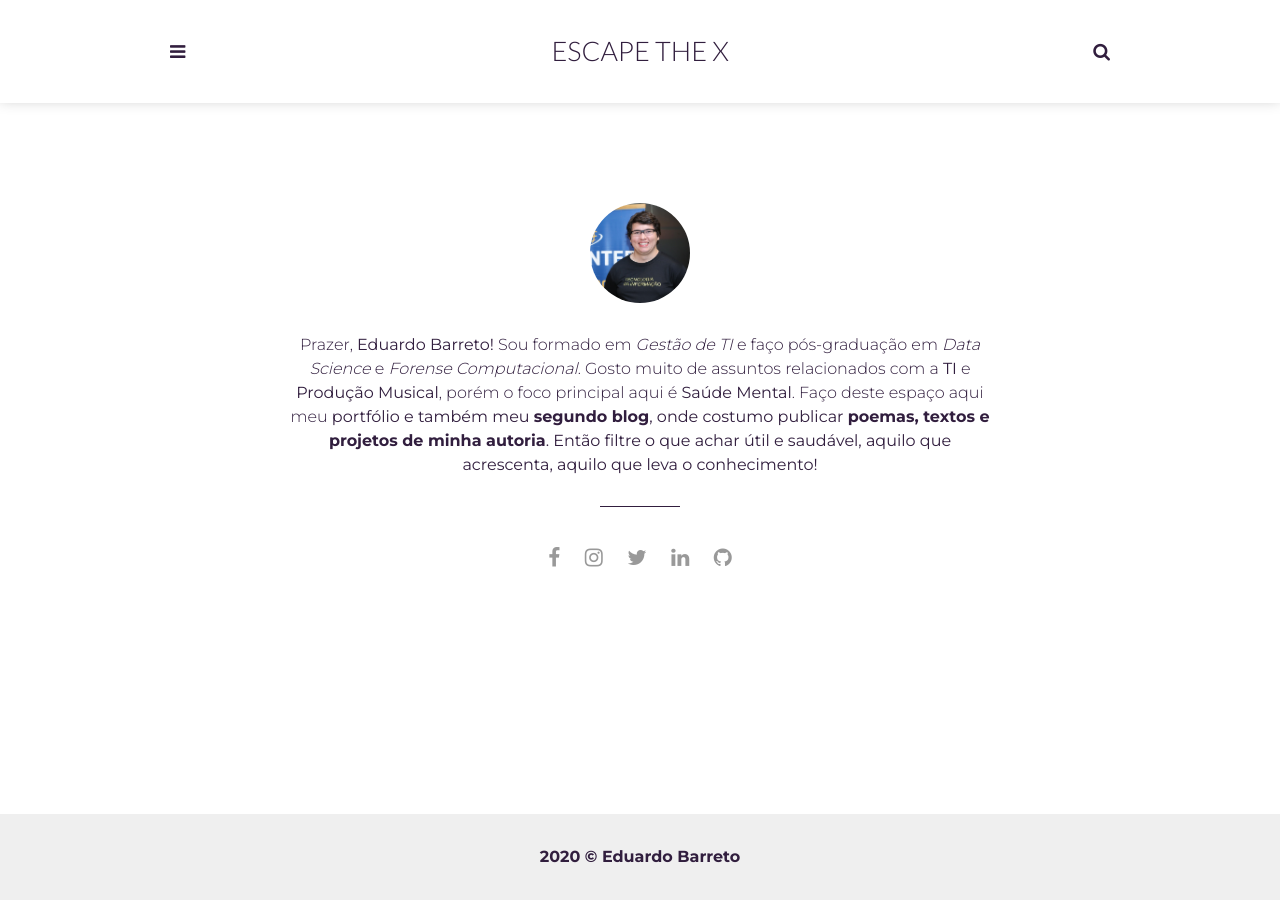
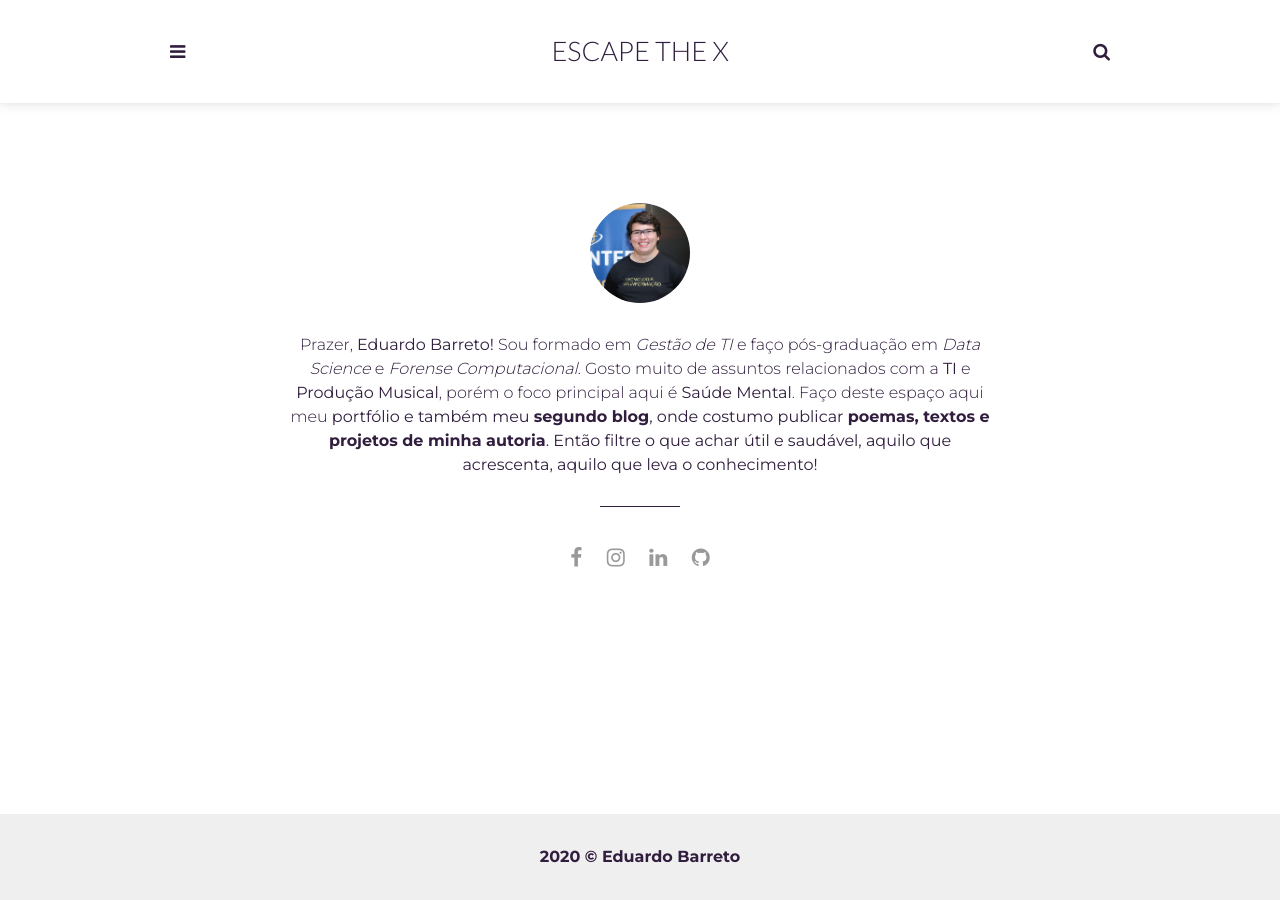
Before and after one commit to EscapeTheX/escapethex.github.io, a Jekyll site: the page built from _pages/about.html, in a window 1280 px wide. Built offline with Jekyll 4.4.1, drawn with Linux system fonts in a browser that asks for light colours.

Commit message:
Update about.html

```diff
--- a/_pages/about.html
+++ b/_pages/about.html
@@ -25,12 +25,6 @@
         <li class="instagram"><a href="https://instagram.com/" target="_blank"><i class="fa fa-instagram" aria-hidden="true"></i></a></li>
       {% endif %}
 
-      {% if site.twitter %}
-        <li class="twitter"><a href="https://twitter.com/{{site.twitter}}" target="_blank"><i class="fa fa-twitter"></i></a></li>
-      {% else %}
-        <li class="twitter"><a href="https://twitter.com/artemsheludko_" target="_blank"><i class="fa fa-twitter" aria-hidden="true"></i></a></li>
-      {% endif %}
-
       {% if site.linkedin %}
         <li class="linkedin"><a href="https://in.linkedin.com/in/{{site.linkedin}}" target="_blank"><i class="fa fa-linkedin"></i></a></li>
       {% else %}
```
